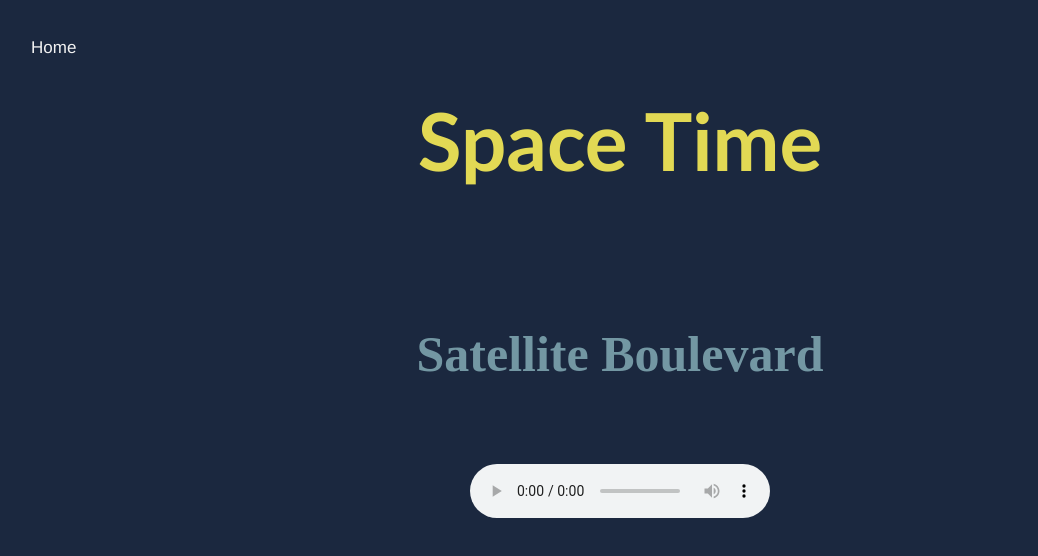
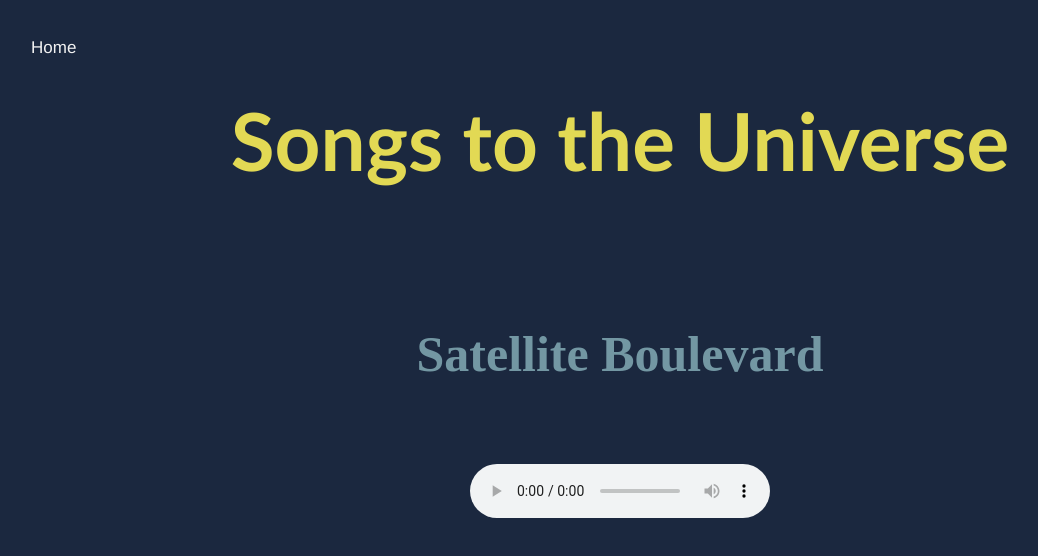
Before and after one commit to stella-four321/Songs-to-the-Universe, a plain HTML site: page SatelliteBoulevard.html in a window 1280 px wide. Shown: the whole page, without its empty margins (20-1058 px from the left). Drawn offline with Linux system fonts and the light colour scheme.

Commit message:
songs to Universe

```diff
--- a/SatelliteBoulevard.html
+++ b/SatelliteBoulevard.html
@@ -14,7 +14,7 @@
     </div>
 
     <div>
-        <h1>Space Time</h1>
+        <h1>Songs to the Universe</h1>
     </div>
 
     <div>
```
Also changed, not shown: Slide.html (+1 -1 lines), Sun.html (+1 -1 lines), TheBlueLady.html (+1 -1 lines), index.html (+1 -1 lines).
